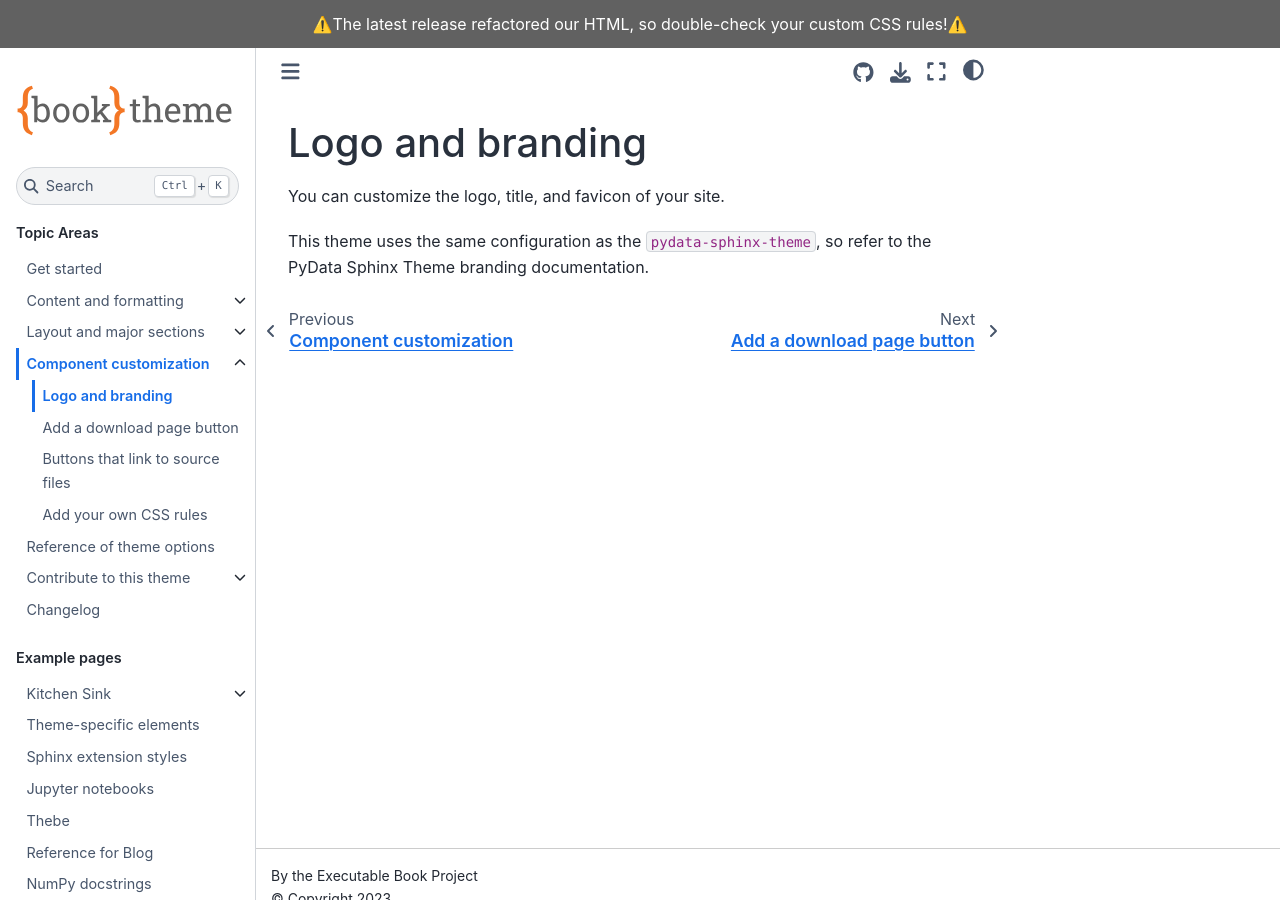
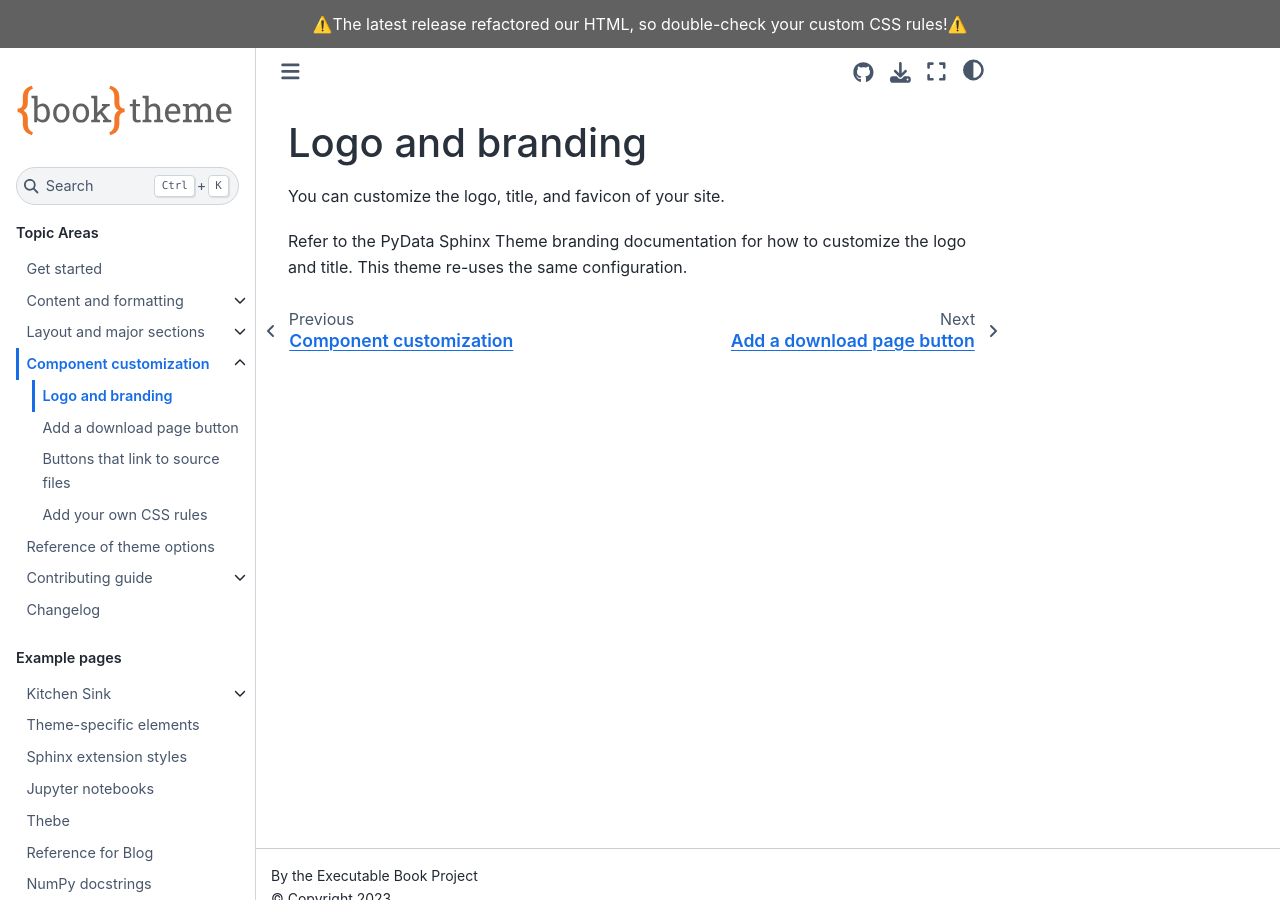
Before and after one commit to executablebooks/sphinx-book-theme, a Sphinx documentation site: the page built from docs/components/logo.md, in a window 1280 px wide and 900 px high. Built offline with Sphinx 7.4.7 and the Sphinx Book theme 1.1.4, drawn with Linux system fonts in a browser that asks for light colours; pages that are not in the unit, such as notebooks, are missing from menus; comment, search, counter and statistics services are not loaded; the version number is read from the project's files by our own code.

```diff
--- a/docs/components/logo.md
+++ b/docs/components/logo.md
@@ -4,4 +4,5 @@
 
 You can customize the logo, title, and favicon of your site.
 
-This theme uses the same configuration as the `pydata-sphinx-theme`, so refer to {external:doc}`the PyData Sphinx Theme branding documentation <user_guide/branding>`.
+Refer to {external:doc}`the PyData Sphinx Theme branding documentation <user_guide/branding>` for how to customize the logo and title.
+This theme re-uses the same configuration.
--- a/docs/conf.py
+++ b/docs/conf.py
@@ -129,6 +129,7 @@ html_theme_options = {
     ),
     "logo": {
         "image_dark": "_static/logo-wide-dark.svg",
+        # "text": html_title,  # Uncomment to try text with logo
     },
     # For testing
     # "use_fullscreen_button": False,
@@ -139,6 +140,7 @@ html_theme_options = {
     # "navbar_start": ["test.html"],
     # "navbar_center": ["test.html"],
     # "navbar_end": ["test.html"],
+    # "navbar_persistent": ["test.html"],
     # "footer_start": ["test.html"],
     # "footer_end": ["test.html"]
 }
--- a/docs/contributing/index.md
+++ b/docs/contributing/index.md
@@ -1,4 +1,4 @@
-# Contribute to this theme
+# Contributing guide
 
 Thank you for being interested in contributing to the `sphinx-book-theme`! You
 are awesome ✨.
--- a/src/sphinx_book_theme/assets/styles/abstracts/_variables.scss
+++ b/src/sphinx_book_theme/assets/styles/abstracts/_variables.scss
@@ -1,7 +1,8 @@
 /*********************************************
 * Variables *
 *********************************************/
-// Breakpoints from Bootstrap: https://getbootstrap.com/docs/4.1/layout/overview/#responsive-breakpoints
+// Breakpoints from Bootstrap: https://getbootstrap.com/docs/5.0/layout/breakpoints/
+$breakpoint-xxl: 1200px;
 $breakpoint-xl: 1200px;
 $breakpoint-lg: 992px;
 $breakpoint-md: 768px;
--- a/src/sphinx_book_theme/assets/styles/content/_margin.scss
+++ b/src/sphinx_book_theme/assets/styles/content/_margin.scss
@@ -31,7 +31,7 @@ $margin-offset: -$margin-width-relative-to-content;
   font-size: 0.9em;
   margin-left: 0.5rem;
 
-  // This is the wide-screen behavior
+  // Wide screens and printing should force margin behavior
   @media (min-width: $breakpoint-lg), print {
     width: $margin-width-width-gutter;
     margin: 0 $margin-offset 0 0;
--- a/src/sphinx_book_theme/theme/sphinx_book_theme/theme.conf
+++ b/src/sphinx_book_theme/theme/sphinx_book_theme/theme.conf
@@ -32,6 +32,7 @@ launch_buttons = {}
 navbar_start =
 navbar_center =
 navbar_end =
+navbar_persistent =
 
 # Primary sidebar behavior
 home_page_in_toc = False
```
Also changed, not shown: other parts of docs/contributing/index.md (+1 -0 lines), docs/contributing/versions.md (added, +47 -0 lines), src/sphinx_book_theme/assets/styles/base/_typography.scss (+9 -2 lines), src/sphinx_book_theme/assets/styles/sections/_header-primary.scss (+0 -8 lines), src/sphinx_book_theme/assets/styles/sections/_sidebar-primary.scss (+7 -17 lines).
